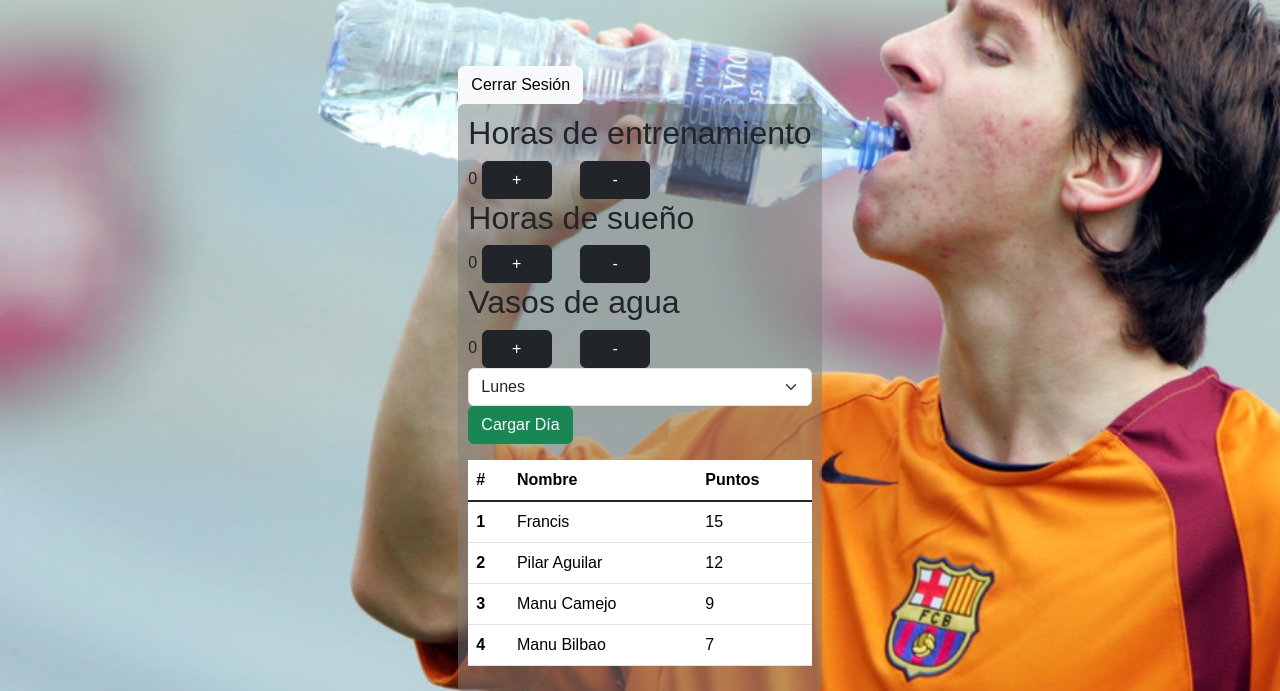
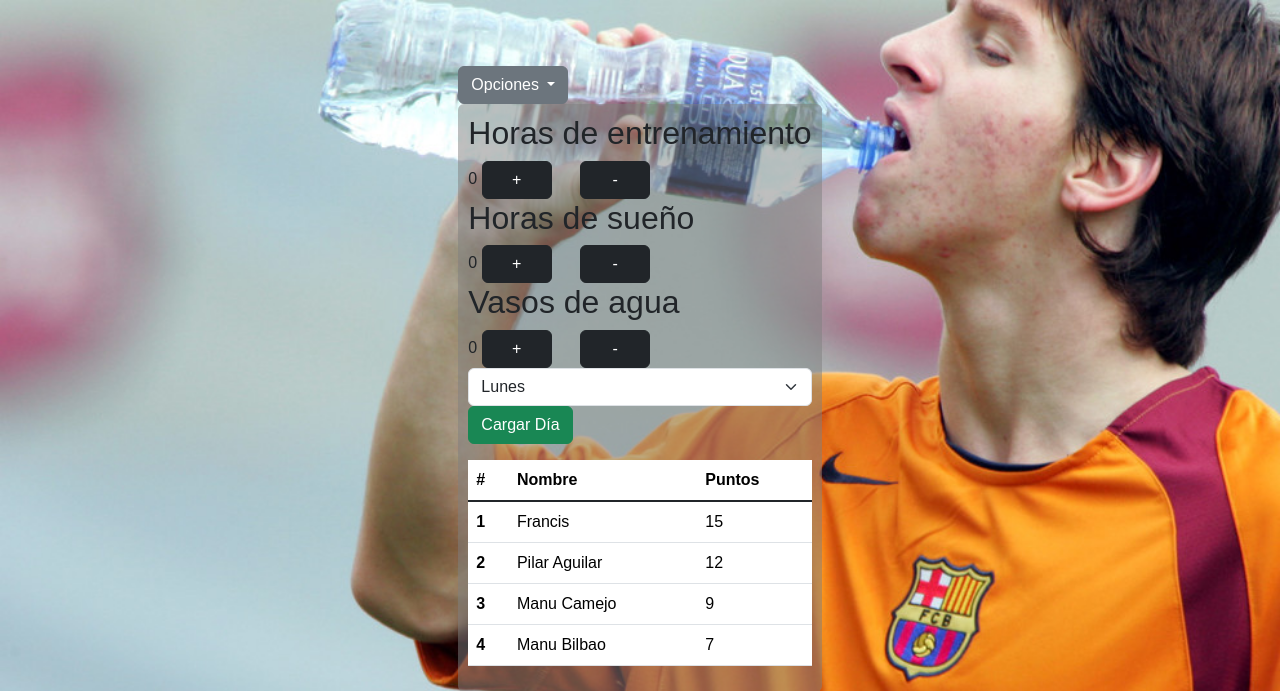
Before and after one commit to pilaraguilar22/TP_INTRO_AGUILAR_DEVITT, a Flask app: template Front/templates/grupo/index.html in a window 1280 px wide. Shown: the top 691 px of the page. Run offline with Flask 3, Linux system fonts and the light colour scheme; the template is opened without the code that fills it, so the values that code supplies are empty; some libraries are stand-ins or nearby versions.

Commit message:
COMMIT by : fran y pilar. se agrego el boton de eliminar cuenta al grupo

```diff
--- a/Front/templates/grupo/index.html
+++ b/Front/templates/grupo/index.html
@@ -16,9 +16,16 @@
 
         <div class="cerrar-sesion">
 
-            <button type="button" class="btn btn-light" data-bs-toggle="modal" data-bs-target="#exampleModal">
-                Cerrar Sesión
-            </button>
+            <div class="dropdown">
+                <a class="btn btn-secondary dropdown-toggle" href="#" role="button" data-bs-toggle="dropdown" aria-expanded="false">
+                  Opciones
+                </a>
+
+                <ul class="dropdown-menu">
+                  <li><a class="dropdown-item" href="#">Cerrar sesion</a></li>
+                  <li><a class="dropdown-item" href="#">Eliminar Cuenta</a></li>
+                </ul>
+            </div>
 
 
             <div class="modal fade" id="exampleModal" tabindex="-1" aria-labelledby="exampleModalLabel" aria-hidden="true">
```
